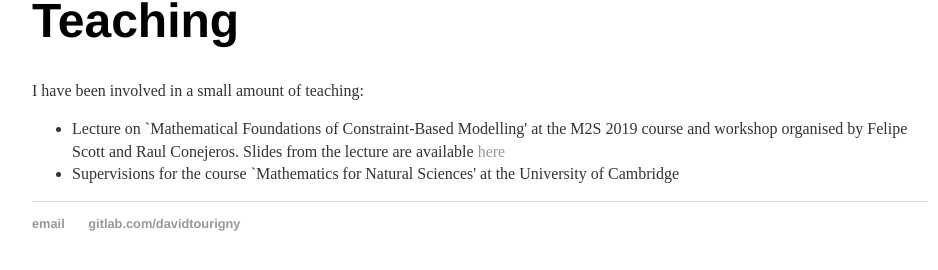
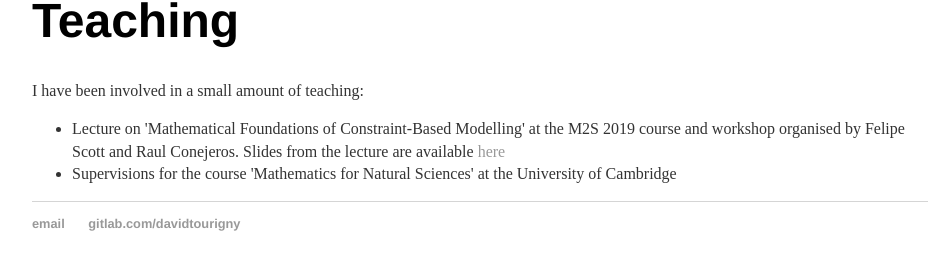
Before and after one commit to davidtourigny/davidtourigny.github.io, a Jekyll site: the page built from teaching/index.html, in a window 1280 px wide. Shown: the part 122-392 px from the top of the page, without its empty margins (160-1098 px from the left). Built offline with Jekyll 4.4.1, drawn with Linux system fonts in a browser that asks for light colours.

Commit message:
few punctuations

```diff
--- a/software/index.html
+++ b/software/index.html
@@ -7,8 +7,8 @@ title: Software, David S. Tourigny
 			<h1>Software</h1>
 			<p>I develop and maintain the Python/C++ package <a href="https://dynamic-fba.readthedocs.io">dfba</a> for dynamic flux-balance analysis (DFBA) simulations. This is joint work with <a href="https://twitter.com/me_beber?lang=en">Moritz E. Beber</a> and <a href="https://www.researchgate.net/profile/Jorge_Carrasco_Muriel2">Jorge Carrasco Muriel</a> that forms part of the <a href="https://opencobra.github.io/">openCOBRA</a> code base for constraint-based reconstruction and analysis of metabolic models. </p>
 
-            <p> Other software and scripts for data processing can be accessed via <a href="https://gitlab.com/davidtourigny">GitLab</a> </p>
+            <p> Other software and scripts for data processing can be accessed via <a href="https://gitlab.com/davidtourigny">GitLab</a>. </p>
 
-            <p> During my PhD I worked on a maximum likelihood-based algorithm for clustering and inferring diffraction data from macromolecular crystals (today, this would probably be called machine learning). Details can be found in the second section of my <a href="./PhD_Tourigny2014.pdf" class="download" title="thesis">thesis</a> </p>
+            <p> During my PhD I worked on a maximum likelihood-based algorithm for clustering and inferring diffraction data from macromolecular crystals (today, this would probably be called machine learning). Details can be found in the second section of my <a href="./PhD_Tourigny2014.pdf" class="download" title="thesis">thesis</a>. </p>
 
 		</div>
--- a/teaching/index.html
+++ b/teaching/index.html
@@ -7,9 +7,9 @@ title: Teaching, David S. Tourigny
 			<h1>Teaching</h1>
             <p> I have been involved in a small amount of teaching:
             <ul>
-            <li>Lecture on `Mathematical Foundations of Constraint-Based Modelling' at the M2S 2019 course and workshop organised by Felipe Scott and Raul Conejeros. Slides from the lecture are available <a href="./M2S2019_Tourigny.pdf" class="download" title="here">here</a></li>
+            <li>Lecture on 'Mathematical Foundations of Constraint-Based Modelling' at the M2S 2019 course and workshop organised by Felipe Scott and Raul Conejeros. Slides from the lecture are available <a href="./M2S2019_Tourigny.pdf" class="download" title="here">here</a></li>
 
-            <li>Supervisions for the course `Mathematics for Natural Sciences' at the University of Cambridge</li>
+            <li>Supervisions for the course 'Mathematics for Natural Sciences' at the University of Cambridge</li>
             </ul>
             </p>
 
```
